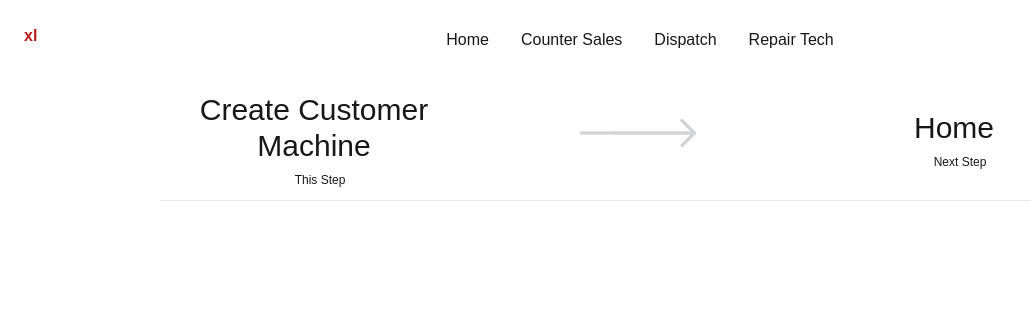
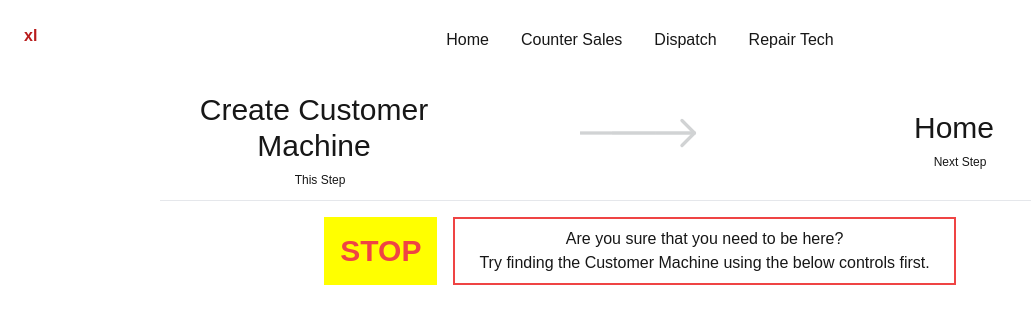
Before and after one commit to WillTaylor2352/MachineRepairs, a Next.js app in the folder machinerepairs/: page /Create/CustomerMachine in a window 1280 px wide. Shown: the top 324 px of the page, without its empty margins (0-1031 px from the left). Built offline with nearby package versions, Linux system fonts and the light colour scheme.

Commit message:
Update CMachine Page
Added disclaimer

```diff
--- a/machinerepairs/src/app/Create/CustomerMachine/page.js
+++ b/machinerepairs/src/app/Create/CustomerMachine/page.js
@@ -1,3 +1,4 @@
+import Disclaimer from '@/components/server/Disclaimer';
 import FunctionPageHeader from '@/components/server/Function_Page_Header';
 
 export default function Page() {
@@ -7,6 +8,7 @@ export default function Page() {
 				hereText={'Create Customer Machine'}
 				nextStepText={'Home'}
 			/>
+			<Disclaimer disclaimerText={'Customer Machine'} />
 		</div>
 	);
 }
```
